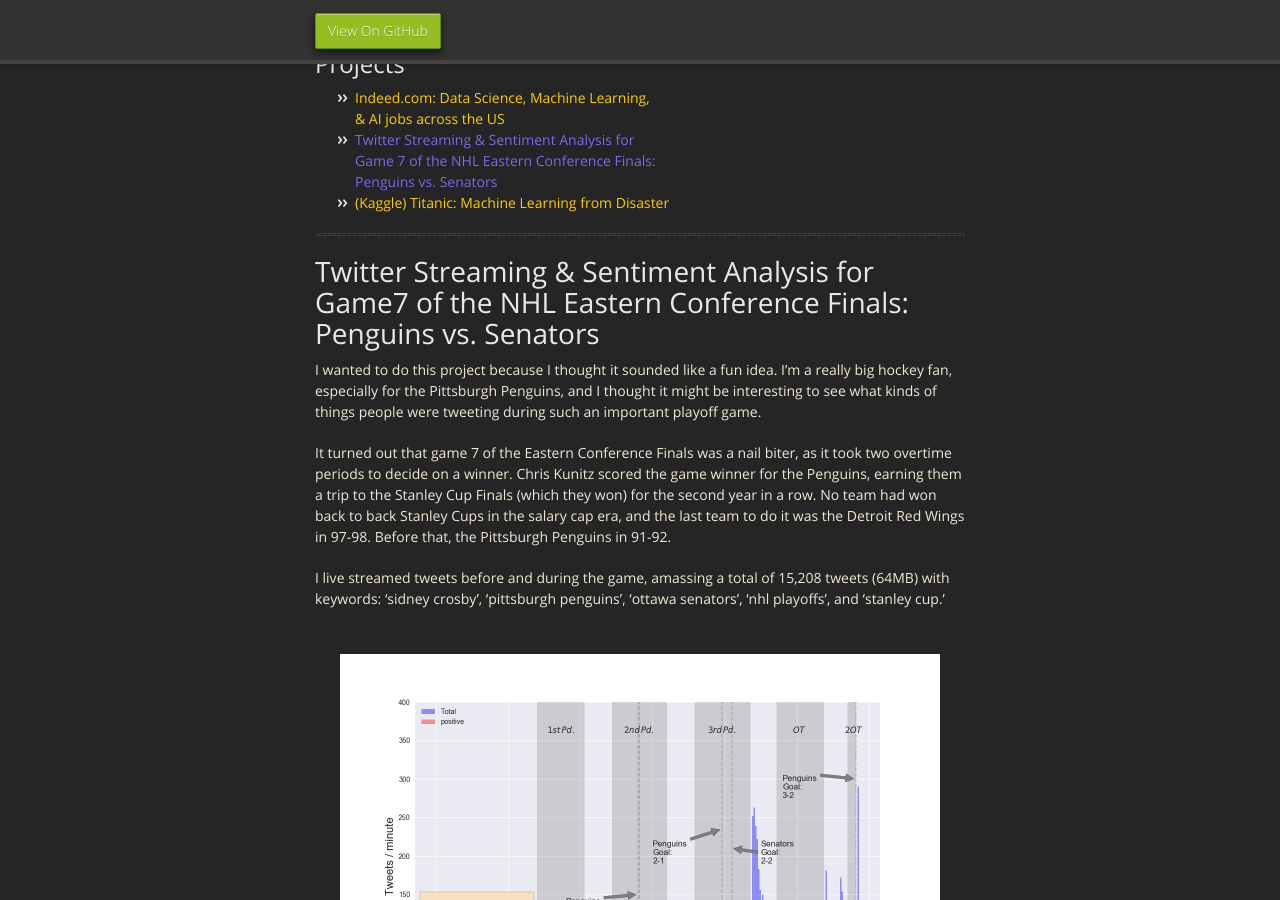
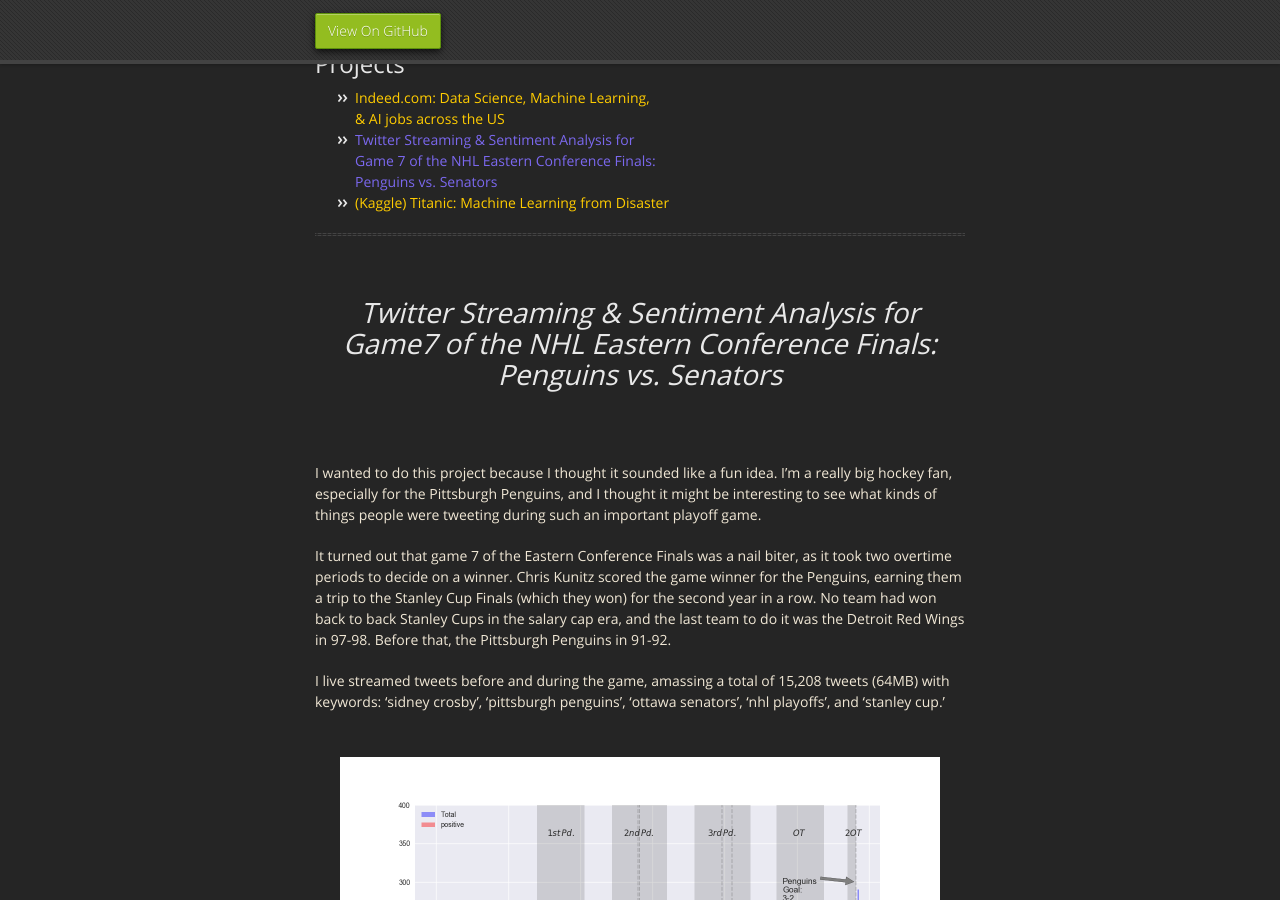
Before and after one commit to mrbrins82/mrbrins82.github.io, a Jekyll site: the page built from hockeytweets.md, in a window 1280 px wide and 900 px high, scrolled down 325 px. Built offline with Jekyll 4.4.1, drawn with Linux system fonts in a browser that asks for light colours; nearby versions of some CDN libraries; formulas are drawn with MathJax 3; our own code applies the rules of GitHub Pages for plain Markdown files.

Commit message:
updated hockey tweets page

```diff
--- a/hockeytweets.md
+++ b/hockeytweets.md
@@ -16,7 +16,10 @@
 
 * * *
 
-# [](#header-1)Twitter Streaming & Sentiment Analysis for<br/>Game7 of the NHL Eastern Conference Finals:<br/>Penguins vs. Senators
+<br/>
+# [](#header-1)<center><i>Twitter Streaming & Sentiment Analysis for<br/>Game7 of the NHL Eastern Conference Finals:<br/>Penguins vs. Senators<i/><center/>
+<br/>
+<br/>
 
 I wanted to do this project because I thought it sounded like a fun idea. I'm a really big hockey fan, especially for the Pittsburgh Penguins, and I thought it might be interesting to see what kinds of things people were tweeting during such an important playoff game.
 
```
